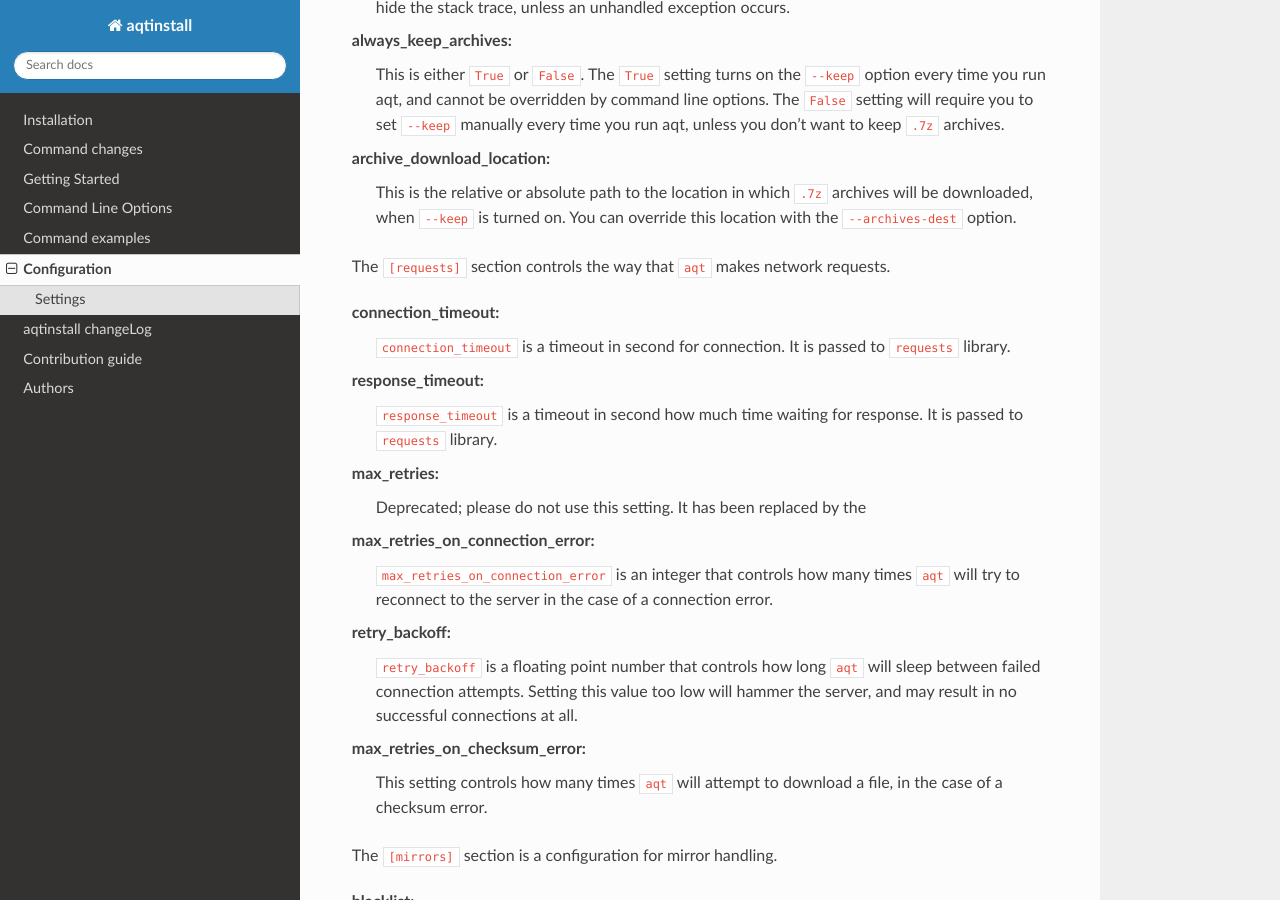
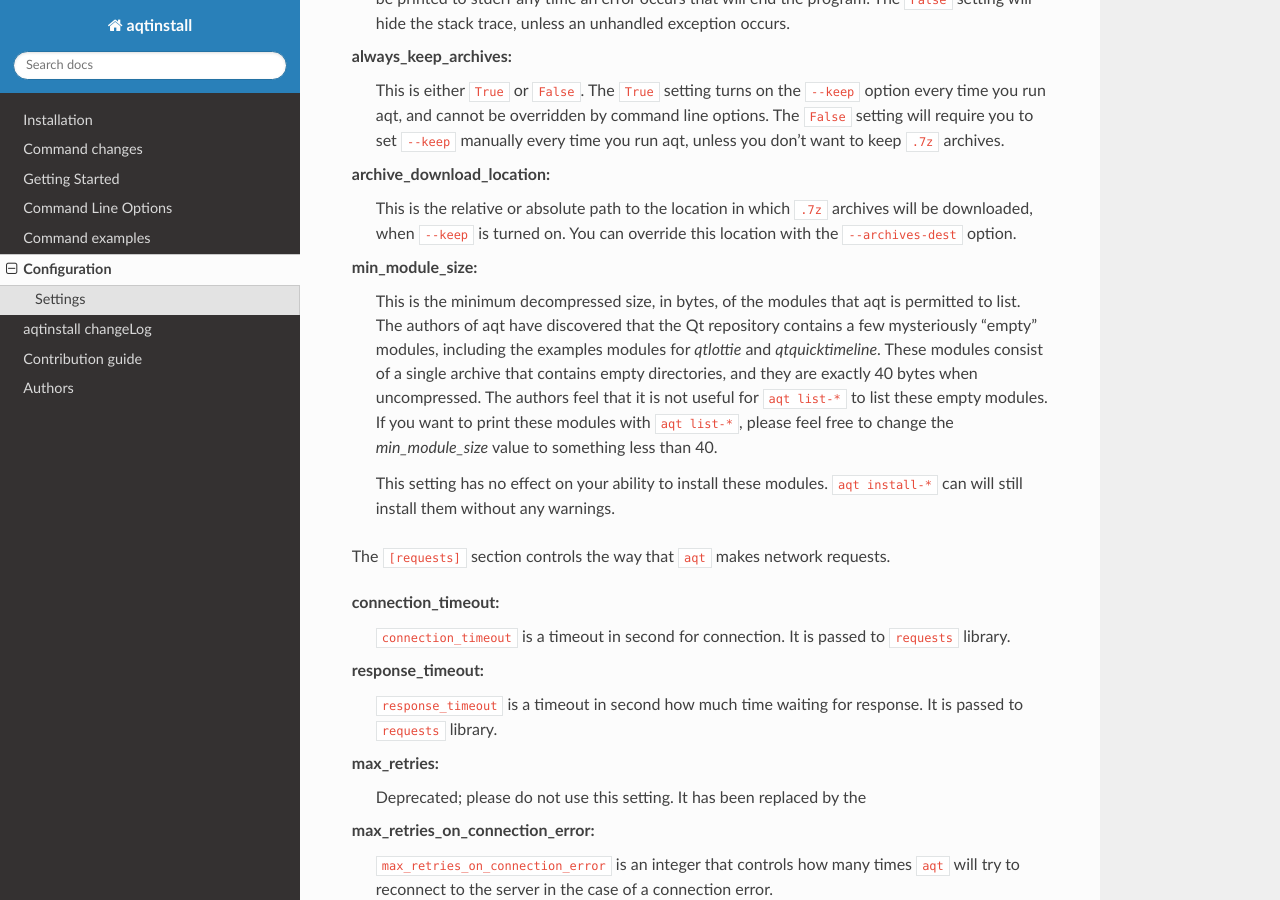
Before and after one commit to miurahr/aqtinstall, a Sphinx documentation site: the page built from docs/configuration.rst, in a window 1280 px wide and 900 px high, scrolled down 1394 px. Built offline with Sphinx 7.4.7 and the Read the Docs theme 2.0.0, drawn with Linux system fonts in a browser that asks for light colours; the version number could not be read and is left out.

Commit message:
Prevent listing modules <= 40 bytes uncompressed
This prevents `list-*` from printing any module whose uncompressed size
is 40 bytes or less.

I have found a couple of modules that are exactly 40 bytes, and they
include no files, only empty directories. If any user tries to install
these modules, they will think that aqt failed to install the module
without printing any error message. I prefer to avoid this issue
by preventing `aqt list-*` from printing them.

`aqt install-*` is unaffected by this change, and it can still install
modules that contain no files. It is likely that we will need to print
a warning when this occurs.

If any user disagrees with the threshold value of 40 bytes, they are
free to adjust that value to their liking in `settings.ini`.

```diff
--- a/docs/configuration.rst
+++ b/docs/configuration.rst
@@ -85,6 +86,19 @@
     will be downloaded, when ``--keep`` is turned on.
     You can override this location with the ``--archives-dest`` option.
 
+min_module_size:
+    This is the minimum decompressed size, in bytes, of the modules that aqt is permitted to list.
+    The authors of aqt have discovered that the Qt repository contains a few mysteriously
+    "empty" modules, including the examples modules for `qtlottie` and `qtquicktimeline`.
+    These modules consist of a single archive that contains empty directories,
+    and they are exactly 40 bytes when uncompressed.
+    The authors feel that it is not useful for ``aqt list-*`` to list these empty modules.
+    If you want to print these modules with ``aqt list-*``, please feel free to change
+    the `min_module_size` value to something less than 40.
+
+    This setting has no effect on your ability to install these modules.
+    ``aqt install-*`` can will still install them without any warnings.
+
 
 The ``[requests]`` section controls the way that ``aqt`` makes network requests.
 
```
Also changed, not shown: other parts of docs/configuration.rst (+1 -0 lines), 4 other files.
